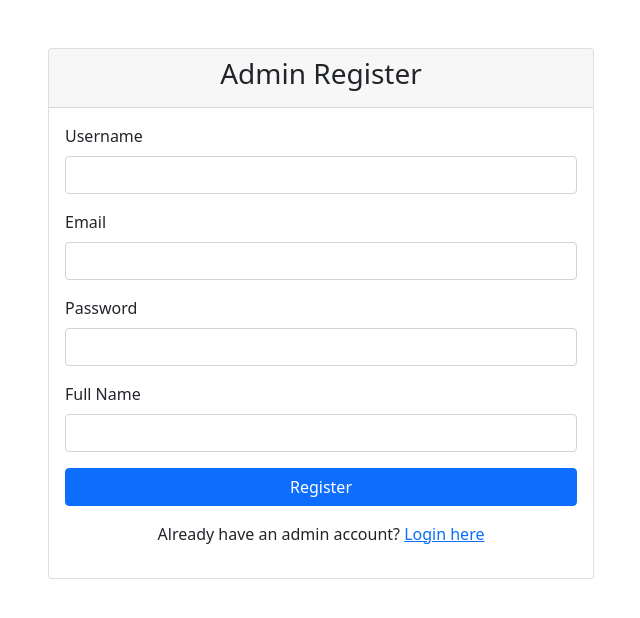
After one commit to QuocAnhtapcode/Health-Care-Chatbot, a Flask app: page /admin/register in a window 1280 px wide. The commit adds this page. Shown: the top 618 px of the page, without its empty margins (319-959 px from the left). Run offline with Flask 3, Linux system fonts and the light colour scheme.

Commit message:
Add admin login

```diff
--- a/app.py
+++ b/app.py
@@ -10,6 +10,7 @@ from services.appointment_service.appointment_service import AppointmentService
 from services.vector_store_service.vector_service import VectorStoreService
 from services.user_service.user_service import UserService
 from services.prescription_service.prescription_service import PrescriptionService
+from services.admin_service.admin_service import AdminService
 
 app = Flask(__name__)
 
@@ -22,6 +23,7 @@ appointment_service = AppointmentService()
 vector_service = VectorStoreService()
 user_service = UserService()
 prescription_service = PrescriptionService()
+admin_service = AdminService()
 
 # Thiết lập secret key
 app.secret_key = os.urandom(24)  # Tạo một secret key ngẫu nhiên
@@ -135,8 +137,45 @@ def book_appointment():
     except Exception as e:
         return redirect(url_for('index'))
 
+@app.route("/admin", methods=["GET"])
+def admin_root():
+    if 'admin_id' not in session:
+        return redirect(url_for('admin_login'))
+    return redirect(url_for('admin_appointments'))
+
+@app.route("/admin/login", methods=["GET", "POST"])
+def admin_login():
+    error = None
+    if request.method == 'POST':
+        username = request.form['username']
+        password = request.form['password']
+        result = admin_service.login_admin(username, password)
+        if result['success']:
+            session['admin_id'] = result['admin']['id']
+            session['admin_username'] = result['admin']['username']
+            return redirect(url_for('admin_appointments'))
+        else:
+            error = result['message']
+    return render_template('admin_login.html', error=error)
+
+@app.route("/admin/logout")
+def admin_logout():
+    session.pop('admin_id', None)
+    session.pop('admin_username', None)
+    return redirect(url_for('admin_login'))
+
+# Sửa lại decorator cho route admin
+def admin_login_required(f):
+    @wraps(f)
+    def decorated_function(*args, **kwargs):
+        if 'admin_id' not in session:
+            return redirect(url_for('admin_login'))
+        return f(*args, **kwargs)
+    return decorated_function
+
+# Sửa các route admin dùng admin_login_required
 @app.route("/admin/appointments")
-@admin_required
+@admin_login_required
 def admin_appointments():
     result = appointment_service.get_all_appointments()
     return render_template("admin_appointments.html", appointments=result['appointments'])
@@ -148,7 +187,7 @@ def view_prescriptions():
     return render_template("prescriptions.html", prescriptions=result['prescriptions'])
 
 @app.route("/admin/prescriptions", methods=['GET', 'POST'])
-@admin_required
+@admin_login_required
 def admin_prescriptions():
     result = prescription_service.get_all_prescriptions()
     users = user_service.get_all_users()
@@ -157,7 +196,7 @@ def admin_prescriptions():
                          users=users)
 
 @app.route("/admin/prescriptions/create", methods=['POST'])
-@admin_required
+@admin_login_required
 def create_prescription():
     try:
         prescription_data = {
@@ -167,12 +206,30 @@ def create_prescription():
             'medications': request.form['medications'],
             'notes': request.form.get('notes', '')
         }
-
         result = prescription_service.create_prescription(prescription_data)
         if result['success']:
             return redirect(url_for('admin_prescriptions'))
     except Exception as e:
-        return redirect(url_for('admin_prescriptions'))
+        pass
+    return redirect(url_for('admin_prescriptions'))
+
+@app.route("/admin/register", methods=["GET", "POST"])
+def admin_register():
+    error = None
+    success = None
+    if request.method == 'POST':
+        admin_data = {
+            'username': request.form['username'],
+            'email': request.form['email'],
+            'password': request.form['password'],
+            'full_name': request.form['full_name']
+        }
+        result = admin_service.register_admin(admin_data)
+        if result['success']:
+            success = 'Registration successful! Please login.'
+        else:
+            error = result['message']
+    return render_template('admin_register.html', error=error, success=success)
 
 if __name__ == '__main__':
     try:
--- /dev/null
+++ b/templates/admin_register.html
@@ -0,0 +1,56 @@
+<!DOCTYPE html>
+<html lang="en">
+<head>
+    <meta charset="UTF-8">
+    <meta name="viewport" content="width=device-width, initial-scale=1.0">
+    <title>Admin Register - Healthcare Chatbot</title>
+    <link href="https://cdn.jsdelivr.net/npm/bootstrap@5.1.3/dist/css/bootstrap.min.css" rel="stylesheet">
+    <link rel="stylesheet" href="{{ url_for('static', filename='css/style.css') }}">
+</head>
+<body>
+    <div class="container mt-5">
+        <div class="row justify-content-center">
+            <div class="col-md-6">
+                <div class="card">
+                    <div class="card-header">
+                        <h3 class="text-center">Admin Register</h3>
+                    </div>
+                    <div class="card-body">
+                        {% if error %}
+                        <div class="alert alert-danger">{{ error }}</div>
+                        {% endif %}
+                        {% if success %}
+                        <div class="alert alert-success">{{ success }}</div>
+                        {% endif %}
+                        <form method="POST" action="{{ url_for('admin_register') }}">
+                            <div class="mb-3">
+                                <label for="username" class="form-label">Username</label>
+                                <input type="text" class="form-control" id="username" name="username" required>
+                            </div>
+                            <div class="mb-3">
+                                <label for="email" class="form-label">Email</label>
+                                <input type="email" class="form-control" id="email" name="email" required>
+                            </div>
+                            <div class="mb-3">
+                                <label for="password" class="form-label">Password</label>
+                                <input type="password" class="form-control" id="password" name="password" required>
+                            </div>
+                            <div class="mb-3">
+                                <label for="full_name" class="form-label">Full Name</label>
+                                <input type="text" class="form-control" id="full_name" name="full_name" required>
+                            </div>
+                            <div class="d-grid gap-2">
+                                <button type="submit" class="btn btn-primary">Register</button>
+                            </div>
+                        </form>
+                        <div class="text-center mt-3">
+                            <p>Already have an admin account? <a href="{{ url_for('admin_login') }}">Login here</a></p>
+                        </div>
+                    </div>
+                </div>
+            </div>
+        </div>
+    </div>
+    <script src="https://cdn.jsdelivr.net/npm/bootstrap@5.1.3/dist/js/bootstrap.bundle.min.js"></script>
+</body>
+</html>
```
Also changed, not shown: services/admin_service/admin_service.py (added, +93 -0 lines), templates/admin_appointments.html (+1 -11 lines), templates/admin_login.html (added, +42 -0 lines), templates/admin_prescriptions.html (+16 -23 lines).
